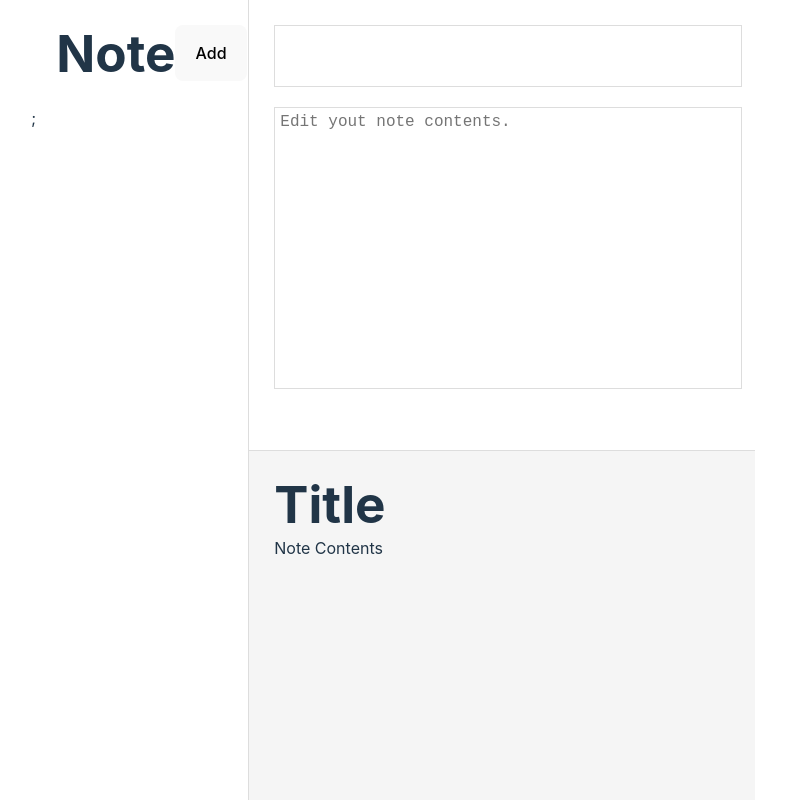
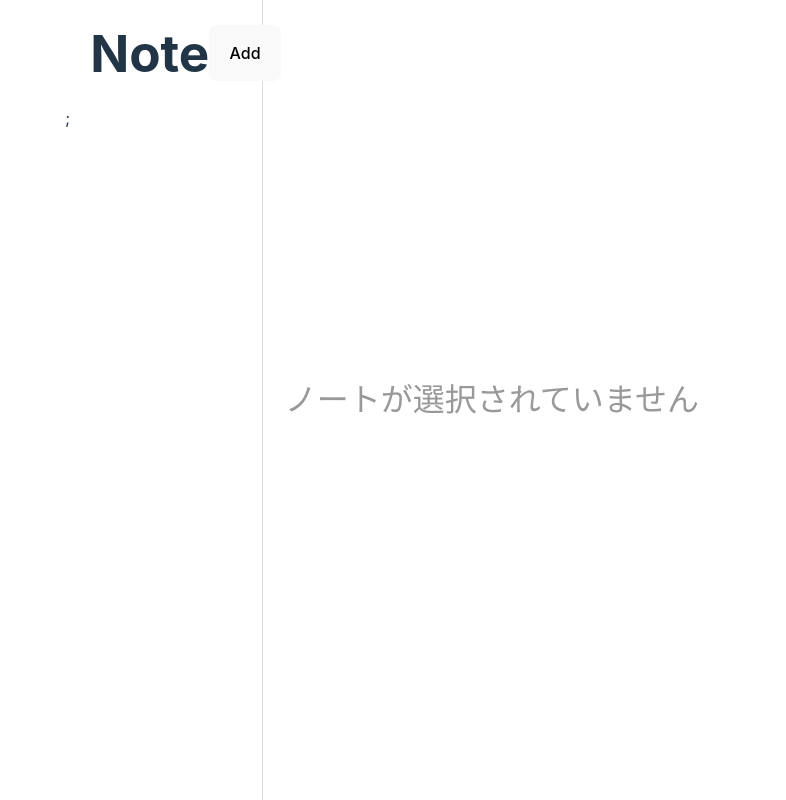
Before and after one commit to sorakawa101/note-app, a React (Vite) app: page / in a window 1280 px wide. Shown: the whole page, without its empty margins (247-1033 px from the left). Built offline with nearby package versions, Linux system fonts and the light colour scheme.

Commit message:
add: 選択したノートをプレビューする機能を追加

```diff
--- a/src/App.jsx
+++ b/src/App.jsx
@@ -28,6 +28,10 @@
     setNotes(filterNotes);
   };
 
+  const getActiveNote = () => {
+    return notes.find((note) => note.id === activeNote)
+  }
+
   return (
     <div className="App">
         <Sidebar
@@ -37,7 +41,7 @@
           activeNote={activeNote}
           setActiveNote={setActiveNote}
         />
-        <Main />
+        <Main activeNote={getActiveNote()} />
     </div>
   )
 }
--- a/src/components/Main.css
+++ b/src/components/Main.css
@@ -44,3 +44,12 @@
     padding: 0 25px 25px 25px;
     line-height: 2rem;
 }
+
+.no-active-note {
+    width: 70%;
+    height: 100vh;
+    line-height: 100vh;
+    text-align: center;
+    font-size: 2rem;
+    color: #999;
+}
--- a/src/components/Main.jsx
+++ b/src/components/Main.jsx
@@ -1,7 +1,12 @@
 import React from 'react'
 import "./Main.css"
 
-function Main() {
+function Main({ activeNote }) {
+    if (!activeNote) {
+        return (
+            <div className='no-active-note'>ノートが選択されていません</div>
+        )
+    }
     return (
         <div className='app-main'>
             <div className="app-main-note-edit">
@@ -9,8 +14,8 @@
                 <textarea id="" placeholder='Edit yout note contents.'></textarea>
             </div>
             <div className="app-main-note-preview">
-                <h1 className="preview-title">Title</h1>
-                <div className="markdown-preview">Note Contents</div>
+                <h1 className="preview-title">{activeNote.title}</h1>
+                <div className="markdown-preview">{activeNote.content}</div>
             </div>
         </div>
     )
```
